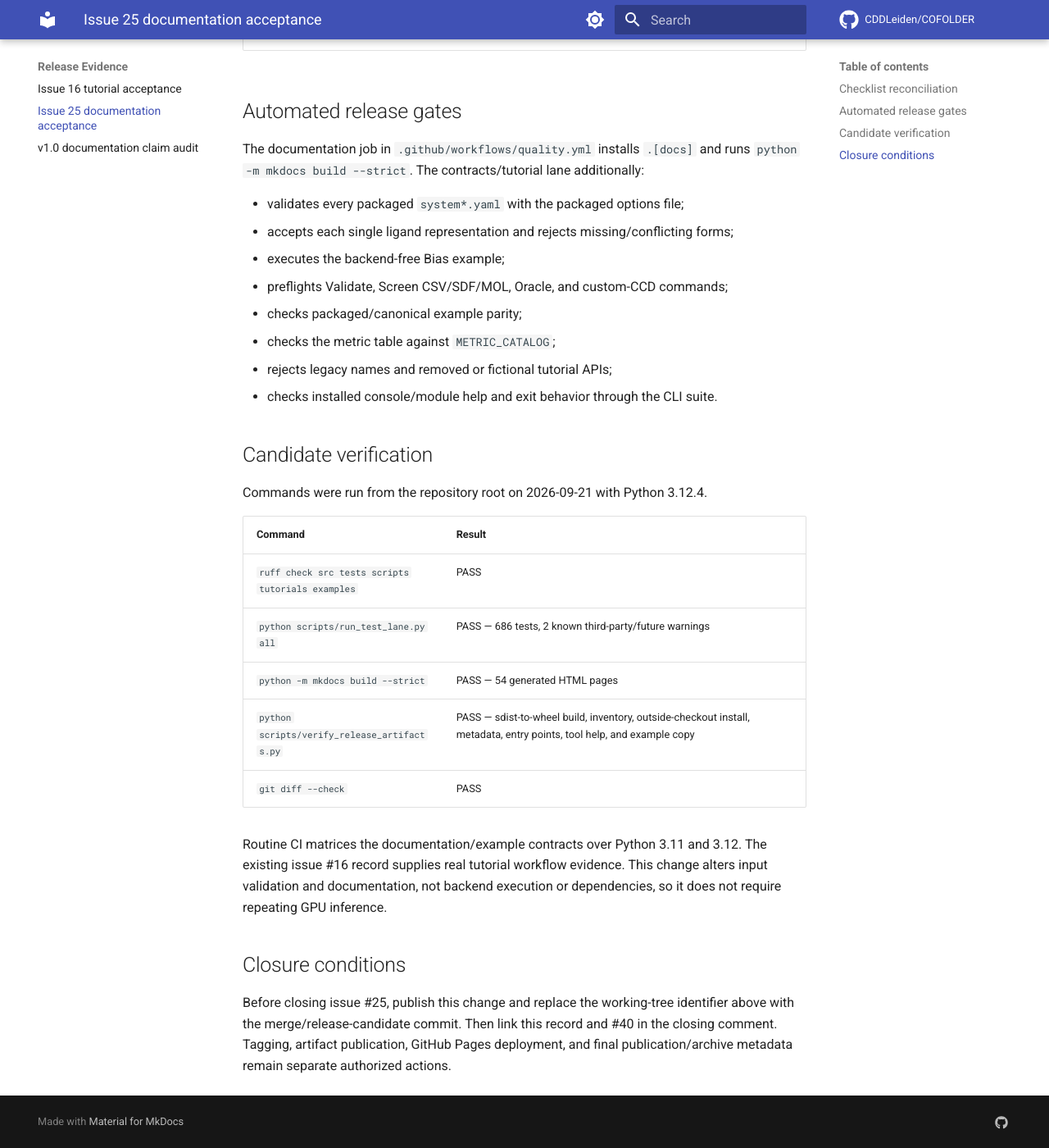
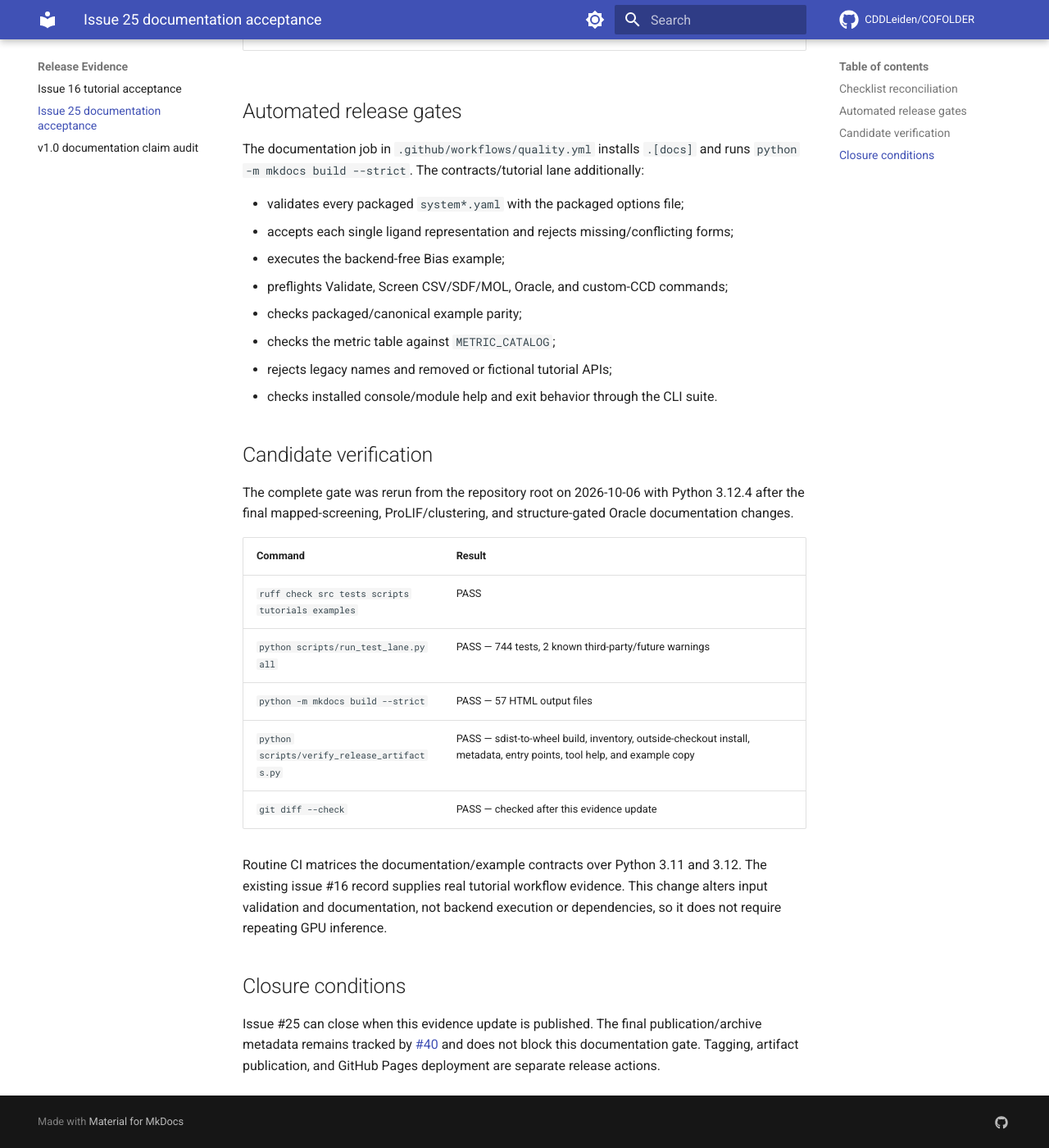
Before and after one commit to CDDLeiden/COFOLDER, an MkDocs documentation site: the page built from docs/release/issue-25-documentation-acceptance.md, in a window 1280 px wide and 1400 px high, scrolled down 1508 px. Shown: the whole window at 82% size. Built offline with MkDocs 1.6.1 and Material for MkDocs 9.7.7, drawn with Linux system fonts in a browser that asks for light colours; comment, search, counter and statistics services are not loaded; the version menu is left out; some of the changed text lies outside the part shown.

Commit message:
docs: finalize issue 25 acceptance evidence

```diff
--- a/docs/release/issue-25-documentation-acceptance.md
+++ b/docs/release/issue-25-documentation-acceptance.md
@@ -3,9 +3,9 @@
 Issue: [#25 — COFOLDER Documentation Plan](https://github.com/CDDLeiden/COFOLDER/issues/25)
 
 This record covers the publication-facing documentation gate for COFOLDER 1.0.0.
-The candidate is the issue-25 working tree based on
-`f91eb3f790eb7080fedcf5fd80b2393f5b824806`; the final merge commit should replace
-that description when the changes are published.
+The final candidate was revalidated on 2026-10-06 at
+`b8906443ad3851f9359c420d64465ccb9e2821a6`. The acceptance-record update that
+follows that commit changes documentation evidence only.
 
 ## Checklist reconciliation
 
@@ -42,15 +42,17 @@ runs `python -m mkdocs build --strict`. The contracts/tutorial lane additionally
 
 ## Candidate verification
 
-Commands were run from the repository root on 2026-09-21 with Python 3.12.4.
+The complete gate was rerun from the repository root on 2026-10-06 with Python
+3.12.4 after the final mapped-screening, ProLIF/clustering, and structure-gated
+Oracle documentation changes.
 
 | Command | Result |
 | --- | --- |
 | `ruff check src tests scripts tutorials examples` | PASS |
-| `python scripts/run_test_lane.py all` | PASS — 686 tests, 2 known third-party/future warnings |
-| `python -m mkdocs build --strict` | PASS — 54 generated HTML pages |
+| `python scripts/run_test_lane.py all` | PASS — 744 tests, 2 known third-party/future warnings |
+| `python -m mkdocs build --strict` | PASS — 57 HTML output files |
 | `python scripts/verify_release_artifacts.py` | PASS — sdist-to-wheel build, inventory, outside-checkout install, metadata, entry points, tool help, and example copy |
-| `git diff --check` | PASS |
+| `git diff --check` | PASS — checked after this evidence update |
 
 Routine CI matrices the documentation/example contracts over Python 3.11 and 3.12.
 The existing issue #16 record supplies real tutorial workflow evidence. This change
@@ -59,7 +61,8 @@ it does not require repeating GPU inference.
 
 ## Closure conditions
 
-Before closing issue #25, publish this change and replace the working-tree identifier
-above with the merge/release-candidate commit. Then link this record and #40 in the
-closing comment. Tagging, artifact publication, GitHub Pages deployment, and final
-publication/archive metadata remain separate authorized actions.
+Issue #25 can close when this evidence update is published. The final
+publication/archive metadata remains tracked by
+[#40](https://github.com/CDDLeiden/COFOLDER/issues/40) and does not block this
+documentation gate. Tagging, artifact publication, and GitHub Pages deployment are
+separate release actions.
```
